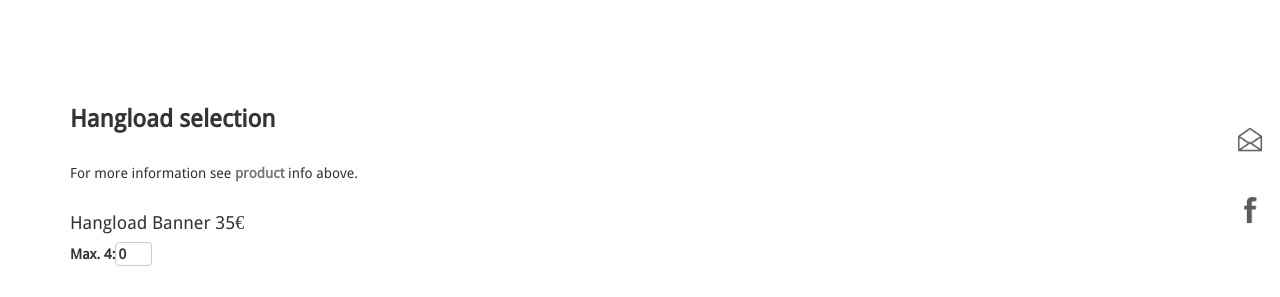
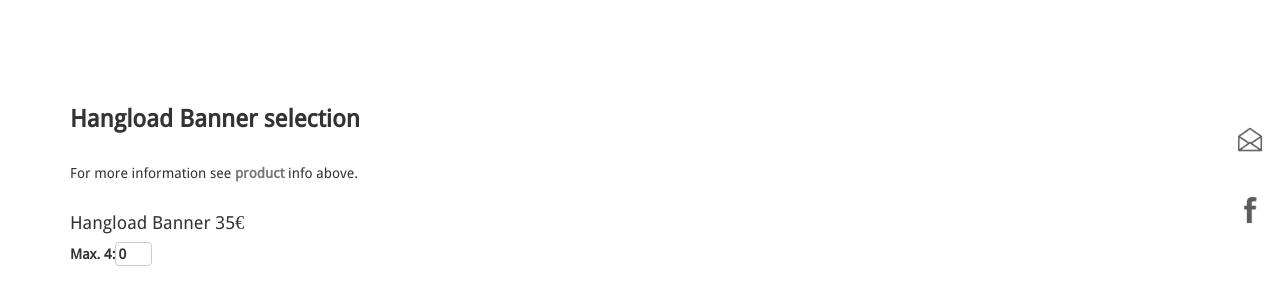
Before and after one commit to bodokaiser/hangload.com, a Jekyll site: the page built from webshop/order.html, in a window 1280 px wide and 900 px high, scrolled down 340 px. Shown: the part 155-452 px from the top of the window. Built offline with Jekyll 4.4.1, drawn with Linux system fonts in a browser that asks for light colours; nearby versions of some CDN libraries; library files that are not in the unit come from our copies; Markdown is read by kramdown in place of the engine named in the settings.

Commit message:
Update order.html

```diff
--- a/webshop/order.html
+++ b/webshop/order.html
@@ -212,7 +212,7 @@ For more information open this <a target="_blank" href="/images/webshop/product
 <form name="order" method="post" action="//formspree.io/sales@hangload.com" onsubmit="return return_check()">
 	<br>
 	<br>
-	<h3><strong>Hangload selection </strong> </h3> <br>
+	<h3><strong>Hangload Banner selection </strong> </h3> <br>
 	For more information see <a href="/webshop/#product"> <strong> product </strong> </a> info above.<br>
 	<br>
 	<h4>Hangload Banner 35€</h4>
```
